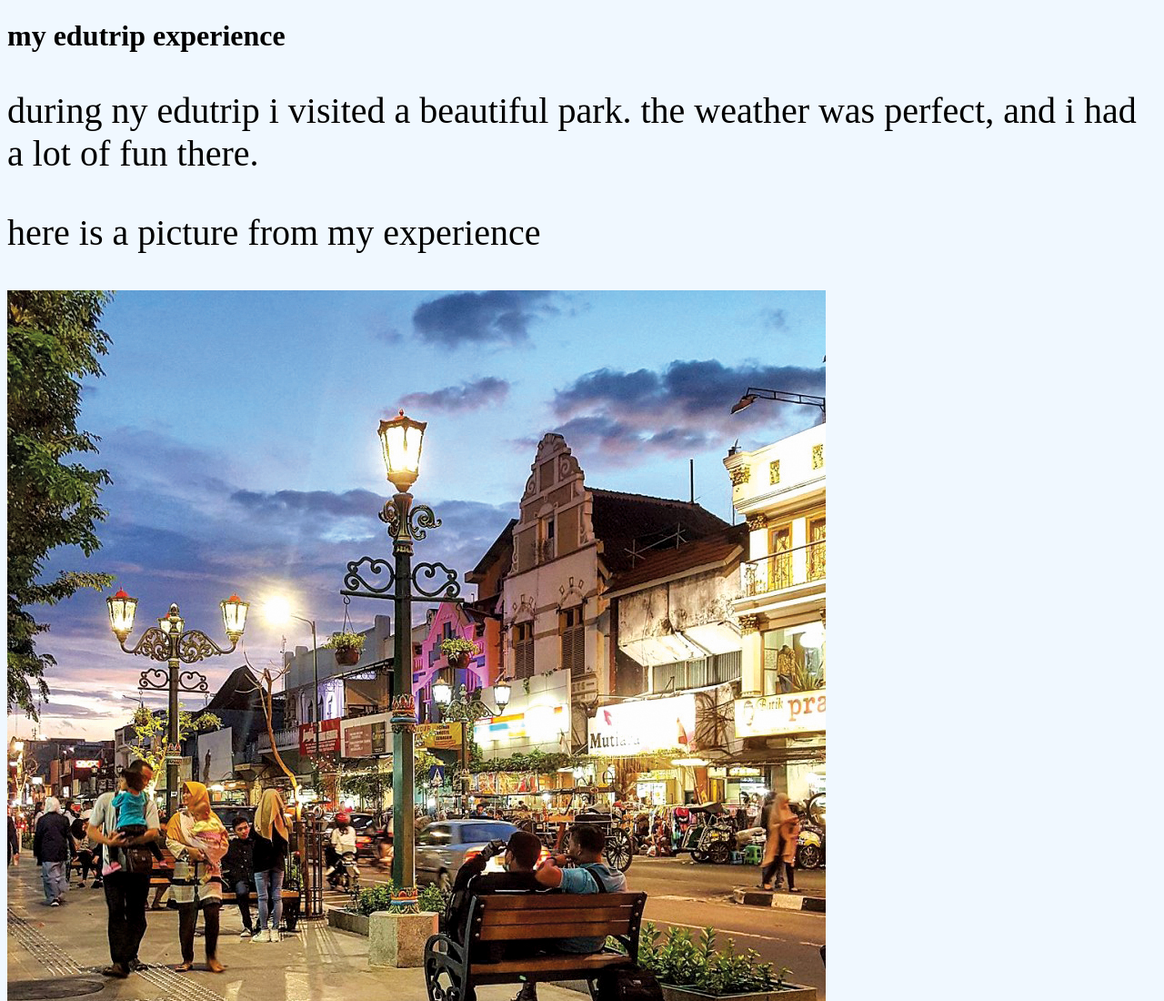
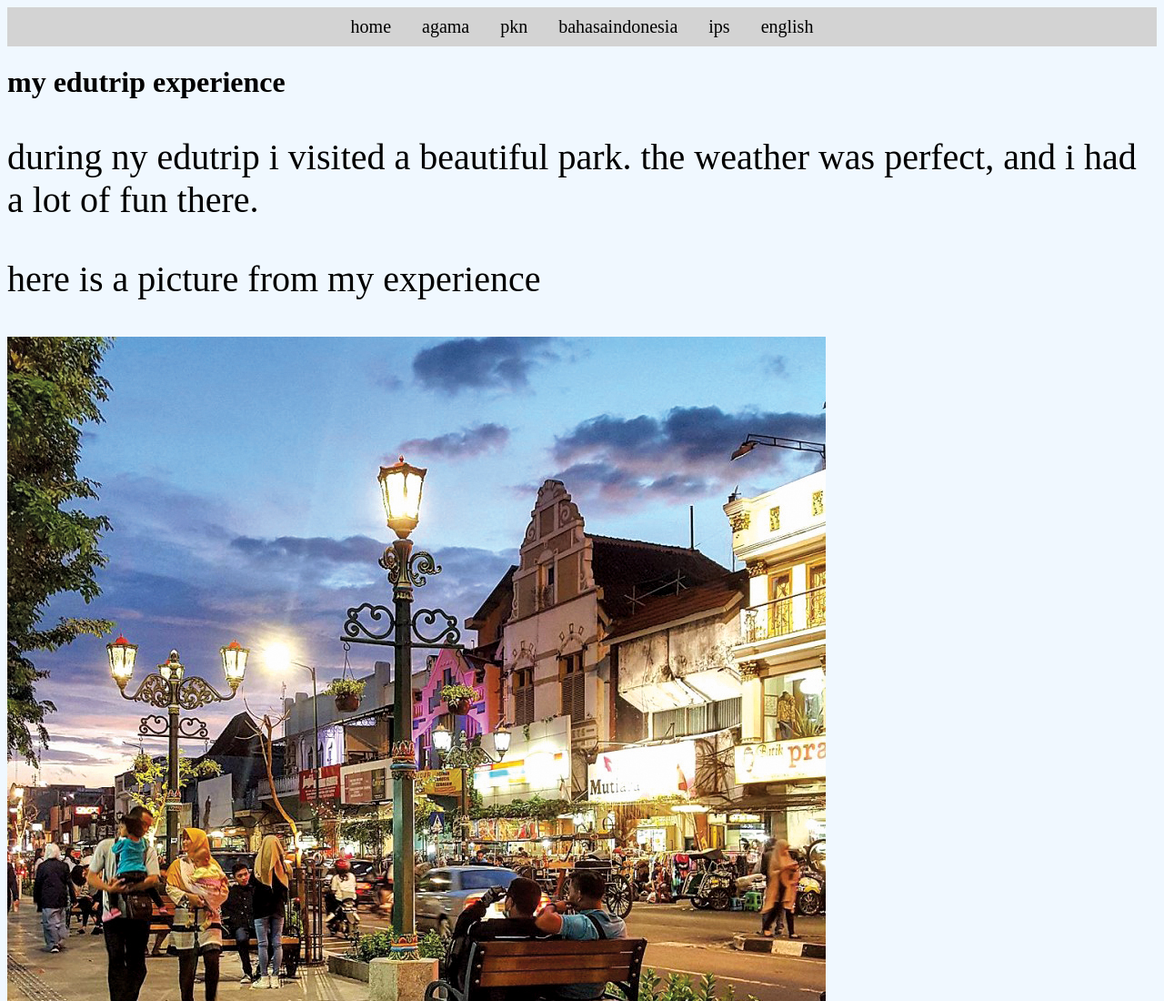
Before and after one commit to Linzy775/ap2-ict, a plain HTML site: page index.html in a window 1280 px wide. Shown: the top 1100 px of the page at 91% size. Drawn offline with Linux system fonts and the light colour scheme.

Commit message:
Update index.html

```diff
--- a/index.html
+++ b/index.html
@@ -5,12 +5,37 @@
     <meta name="viewport" content="width=device-width, initial-scale=1.0">
     <title> my edutrip experience</title>
     <style>
+        header {
+            background-color: lightgray;
+            padding: 10px 0;
+            text-align: center;
+        }
+
+        header a {
+            color: black;
+            font-size: 20px;
+            text-decoration: none;
+            margin: 0 15px;
+            transition: color 0.3s ease;
+        }
+
+        header a:hover {
+            color: steelblue;
+        }
         p {
             font-size: 40px;
         }
     </style>
 </head>
 <body style="background-color: aliceblue ;">
+    <header>
+        <a href="index.html">home</a>
+        <a href="agama.html">agama</a>
+        <a href="pkn.html">pkn</a>
+        <a href="bahasaindonesia.html">bahasaindonesia</a>
+        <a href="ips.html">ips</a>
+        <a href="english.html">english</a>
+        </header>
     <h1>my edutrip experience</h1>
     <p>during ny edutrip i visited a beautiful park.
         the weather was perfect, and i had a lot of fun there. </p>
```
